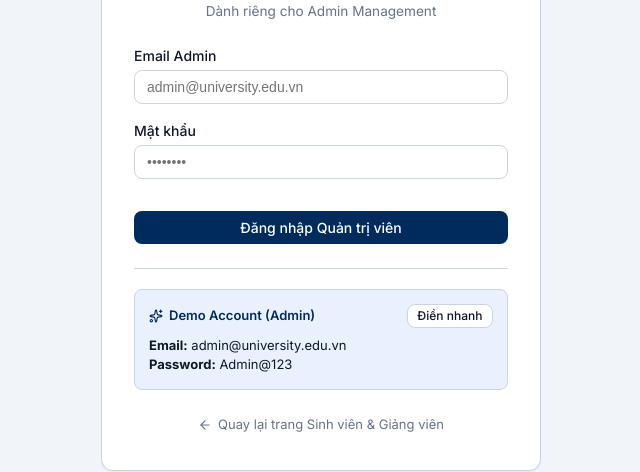
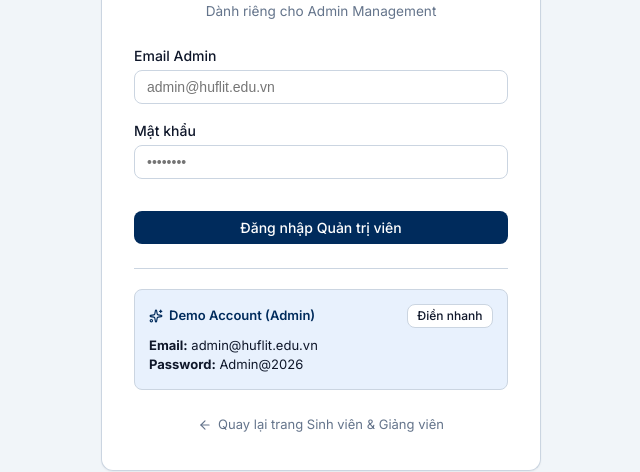
Before and after one commit to DanhPhan05/SMIS, a React (Vite) app in the folder frontend/: page /admin-login in a window 1280 px wide. Shown: the part 267-739 px from the top of the page, without its empty margins (319-959 px from the left). Built offline with nearby package versions, Linux system fonts and the light colour scheme; no server answers.

Commit message:
Update Admin demo account credentials to admin@huflit.edu.vn / Admin@2026

```diff
--- a/frontend/src/pages/AdminLogin.jsx
+++ b/frontend/src/pages/AdminLogin.jsx
@@ -21,8 +21,8 @@ export default function AdminLogin() {
   }, [user, navigate]);
 
   const handleFillDemo = () => {
-    setEmail('admin@university.edu.vn');
-    setPassword('Admin@123');
+    setEmail('admin@huflit.edu.vn');
+    setPassword('Admin@2026');
   };
 
   const handleSubmit = async (e) => {
@@ -62,7 +62,7 @@ export default function AdminLogin() {
               className="input"
               value={email}
               onChange={e => setEmail(e.target.value)}
-              placeholder="admin@university.edu.vn"
+              placeholder="admin@huflit.edu.vn"
               required
             />
           </div>
@@ -109,8 +109,8 @@ export default function AdminLogin() {
             </div>
 
             <div style={{ fontSize: '0.8125rem', color: 'var(--text)', wordBreak: 'break-all' }}>
-              <div><strong>Email:</strong> admin@university.edu.vn</div>
-              <div><strong>Password:</strong> Admin@123</div>
+              <div><strong>Email:</strong> admin@huflit.edu.vn</div>
+              <div><strong>Password:</strong> Admin@2026</div>
             </div>
           </div>
         </div>
```
Also changed, not shown: 1 other file (tests, documents, lock files or other folders).
